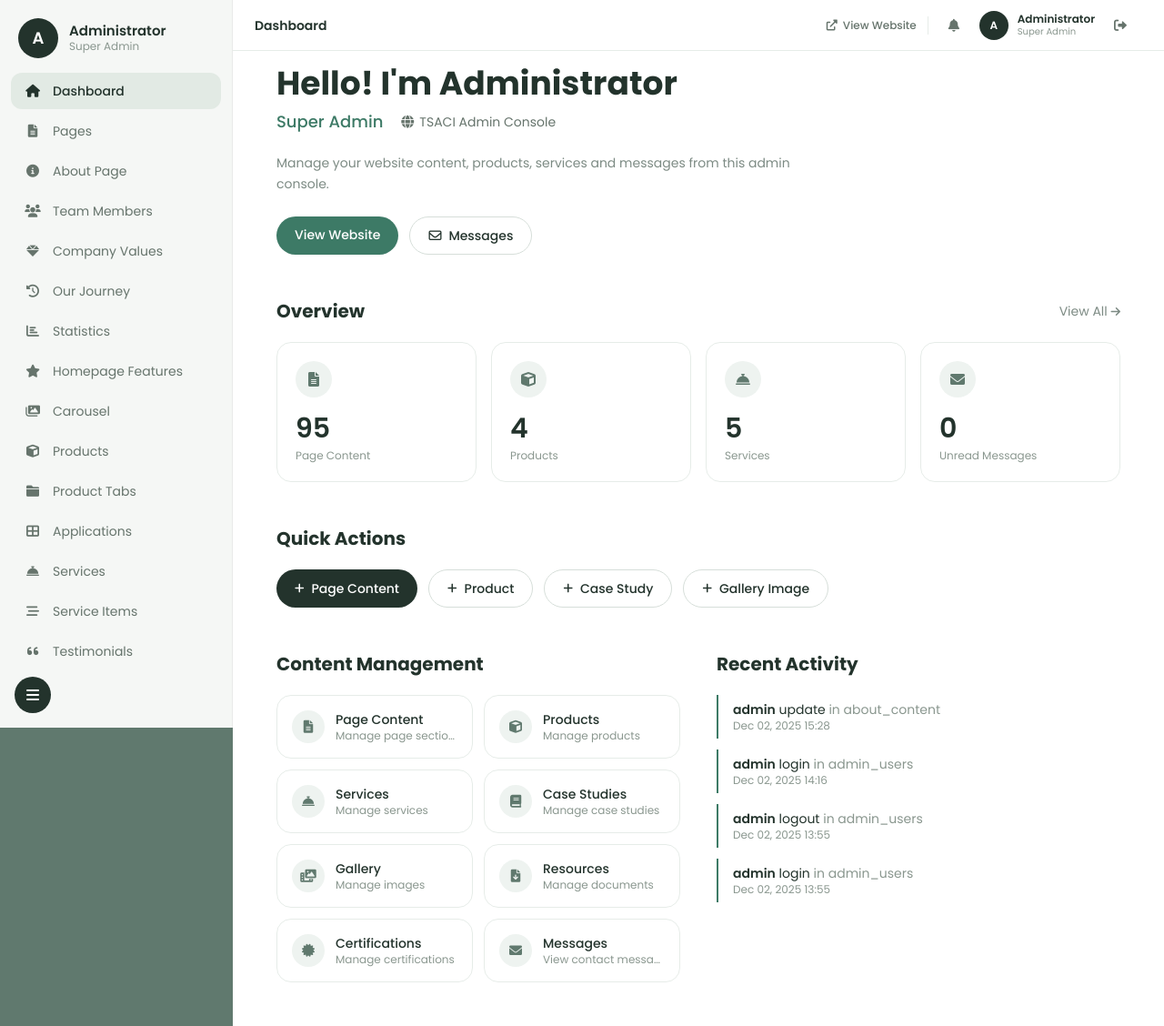
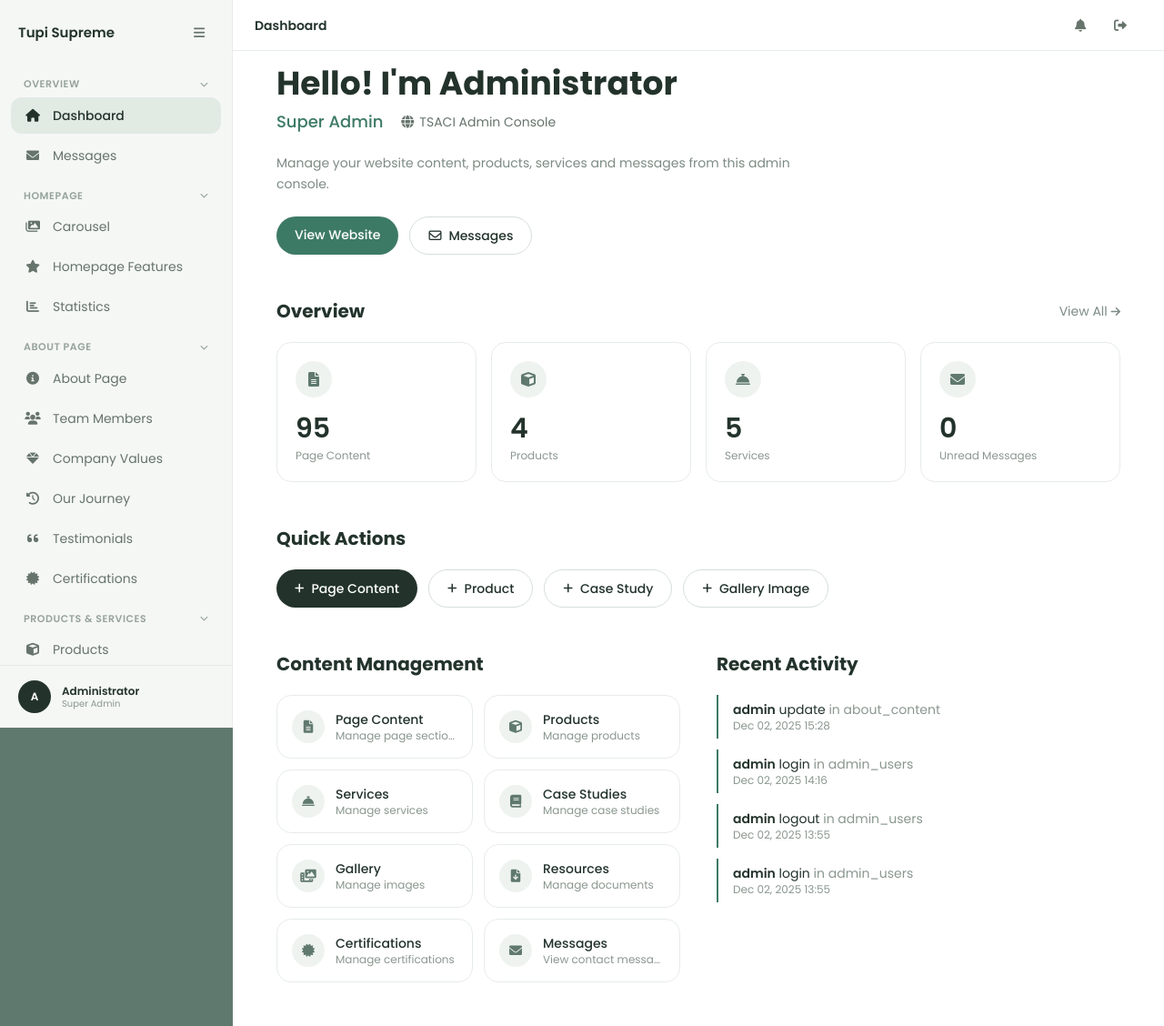
Before and after one commit to psworld143/tupi_supreme, a PHP site: page /tupi_supreme/admin/index.php in a window 1280 px wide. Shown: the whole page at 91% size. Run offline with PHP 8.4, Linux system fonts and the light colour scheme; a user stored in the database is signed in; data comes from the database, SQL or seed files in the repository; tables that the repository leaves empty hold one stand-in row (values such as "Sample post"); some libraries are stand-ins or nearby versions.

Commit message:
Reorganize admin sidebar into collapsible category groups and move user profile/logout to header/footer
- Restructure navigation from flat list into 7 categorized groups (Overview/Homepage/About/Products & Services/Media & Content/Contact & Footer/System)
- Add collapsible group headers with chevron icons and localStorage persistence for open/closed state
- Move user avatar/name/role from sidebar header to bottom footer block with smaller styling
- Remove "View Website" link and user info block

```diff
--- a/tsaci/admin/includes/header.php
+++ b/tsaci/admin/includes/header.php
@@ -9,11 +9,6 @@ if (!defined('ADMIN_ACCESS')) {
 <!-- Top header bar — spans the content area (right of the sidebar on desktop) -->
 <header id="admin-topbar" class="fixed top-0 left-0 right-0 lg:left-64 z-20 h-14 bg-white/95 backdrop-blur border-b border-[#e6ece8] flex items-center gap-3 pl-16 pr-4 lg:pl-6 lg:pr-8">
     <p class="min-w-0 flex-1 truncate text-sm font-semibold text-[#23332c]"><?php echo htmlspecialchars($header_title); ?></p>
-
-    <a href="../index.php" target="_blank" class="hidden sm:inline-flex items-center gap-1.5 text-xs font-medium text-[#66746c] hover:text-[#23332c] transition-colors">
-        <i class="fas fa-external-link-alt"></i> View Website
-    </a>
-    <span class="hidden sm:block w-px h-5 bg-[#e6ece8]"></span>
 
     <!-- Notifications -->
     <div class="relative flex-shrink-0">
@@ -50,14 +45,6 @@ if (!defined('ADMIN_ACCESS')) {
                 <?php endif; ?>
             </div>
             <a href="messages.php" class="block px-4 py-2.5 text-center text-xs font-medium text-[#3d7a66] hover:bg-[#f7faf8] border-t border-[#e6ece8] transition-colors">View all messages</a>
-        </div>
-    </div>
-
-    <div class="flex items-center gap-2.5">
-        <div class="w-8 h-8 rounded-full bg-[#23332c] text-white flex items-center justify-center text-xs font-semibold flex-shrink-0"><?php echo htmlspecialchars($avatar_initial); ?></div>
-        <div class="hidden sm:block leading-tight min-w-0">
-            <p class="text-xs font-semibold text-[#23332c] truncate max-w-[10rem]"><?php echo htmlspecialchars($display_name); ?></p>
-            <p class="text-[10px] text-[#8a978f] truncate"><?php echo htmlspecialchars($role_label); ?></p>
         </div>
     </div>
 
--- a/tsaci/admin/includes/sidebar.php
+++ b/tsaci/admin/includes/sidebar.php
@@ -21,47 +21,62 @@ if ($recent_res) {
 $display_name = $current_user['full_name'] ?: $current_user['username'];
 $avatar_initial = strtoupper(substr($display_name, 0, 1));
 $role_label = ucwords(str_replace('_', ' ', $current_user['role'] ?? 'Admin'));
+$site_short_name = 'Tupi Supreme';
 
-$nav_items = [
-    ['index.php',          'fa-home',           'Dashboard'],
-    ['pages.php',          'fa-file-alt',       'Pages'],
-    ['about.php',          'fa-info-circle',    'About Page'],
-    ['team-members.php',   'fa-users',          'Team Members'],
-    ['company-values.php', 'fa-gem',            'Company Values'],
-    ['timeline.php',       'fa-history',        'Our Journey'],
-    ['statistics.php',     'fa-chart-bar',      'Statistics'],
-    ['homepage-features.php','fa-star',         'Homepage Features'],
-    ['carousel.php',       'fa-images',         'Carousel'],
-    ['products.php',       'fa-cube',           'Products'],
-    ['product-tabs.php',   'fa-folder',         'Product Tabs'],
-    ['applications.php',   'fa-th-large',       'Applications'],
-    ['services.php',       'fa-concierge-bell', 'Services'],
-    ['service-items.php',  'fa-stream',         'Service Items'],
-    ['testimonials.php',   'fa-quote-left',     'Testimonials'],
-    ['case-studies.php',   'fa-book',           'Case Studies'],
-    ['gallery.php',        'fa-photo-video',    'Gallery'],
-    ['resources.php',      'fa-file-download',  'Resources'],
-    ['faqs.php',           'fa-question-circle','FAQs'],
-    ['office-hours.php',   'fa-clock',          'Office Hours'],
-    ['subject-options.php','fa-list-ul',        'Subject Options'],
-    ['contact-info.php',   'fa-address-book',   'Contact Info'],
-    ['social-media.php',   'fa-share-alt',      'Social Media'],
-    ['footer-links.php',   'fa-link',           'Footer Links'],
-    ['certifications.php', 'fa-certificate',    'Certifications'],
-];
-
-$account_items = [
-    ['site-settings.php',    'fa-sliders-h',   'Site Settings'],
-    ['login-background.php', 'fa-image',       'Login Background'],
-    ['settings.php',         'fa-cog',         'Settings'],
+$nav_groups = [
+    'Overview' => [
+        ['index.php',            'fa-home',           'Dashboard'],
+        ['messages.php',         'fa-envelope',       'Messages'],
+    ],
+    'Homepage' => [
+        ['carousel.php',         'fa-images',         'Carousel'],
+        ['homepage-features.php','fa-star',           'Homepage Features'],
+        ['statistics.php',       'fa-chart-bar',      'Statistics'],
+    ],
+    'About Page' => [
+        ['about.php',            'fa-info-circle',    'About Page'],
+        ['team-members.php',     'fa-users',          'Team Members'],
+        ['company-values.php',   'fa-gem',            'Company Values'],
+        ['timeline.php',         'fa-history',        'Our Journey'],
+        ['testimonials.php',     'fa-quote-left',     'Testimonials'],
+        ['certifications.php',   'fa-certificate',    'Certifications'],
+    ],
+    'Products & Services' => [
+        ['products.php',         'fa-cube',           'Products'],
+        ['product-tabs.php',     'fa-folder',         'Product Tabs'],
+        ['applications.php',     'fa-th-large',       'Applications'],
+        ['services.php',         'fa-concierge-bell', 'Services'],
+        ['service-items.php',    'fa-stream',         'Service Items'],
+        ['case-studies.php',     'fa-book',           'Case Studies'],
+    ],
+    'Media & Content' => [
+        ['pages.php',            'fa-file-alt',       'Pages'],
+        ['gallery.php',          'fa-photo-video',    'Gallery'],
+        ['resources.php',        'fa-file-download',  'Resources'],
+        ['faqs.php',             'fa-question-circle','FAQs'],
+    ],
+    'Contact & Footer' => [
+        ['contact-info.php',     'fa-address-book',   'Contact Info'],
+        ['office-hours.php',     'fa-clock',          'Office Hours'],
+        ['subject-options.php',  'fa-list-ul',        'Subject Options'],
+        ['social-media.php',     'fa-share-alt',      'Social Media'],
+        ['footer-links.php',     'fa-link',           'Footer Links'],
+    ],
+    'System' => [
+        ['site-settings.php',    'fa-sliders-h',      'Site Settings'],
+        ['login-background.php', 'fa-image',          'Login Background'],
+        ['settings.php',         'fa-cog',            'Settings'],
+    ],
 ];
 
 // Friendly page title for the top header bar
 $header_title = 'Admin';
-foreach (array_merge($nav_items, [['messages.php', '', 'Messages']], $account_items) as $item) {
+foreach ($nav_groups as $items) {
+    foreach ($items as $item) {
         if ($current_page === $item[0]) {
             $header_title = $item[2];
-        break;
+            break 2;
+        }
     }
 }
 ?>
@@ -72,15 +87,13 @@ foreach (array_merge($nav_items, [['messages.php', '', 'Messages']], $account_it
 
 <!-- Sidebar -->
 <aside id="sidebar" class="fixed top-0 bottom-0 left-0 z-40 w-64 transition-all duration-300 -translate-x-full lg:translate-x-0 bg-[#f5f7f5] text-[#45524b] lg:border-r lg:border-black/5 flex flex-col">
-    <!-- Profile header (pinned — stays put while the nav scrolls) -->
+    <!-- Sidebar header (pinned — stays put while the nav scrolls) -->
     <div class="sidebar-header flex items-center gap-3 px-5 pt-5 pb-4 flex-shrink-0">
-        <div class="w-11 h-11 rounded-full bg-[#23332c] text-white flex items-center justify-center font-semibold text-lg flex-shrink-0">
-            <?php echo htmlspecialchars($avatar_initial); ?>
-        </div>
-        <div class="sidebar-label min-w-0 flex-1">
-            <p class="font-semibold text-[15px] text-[#23332c] leading-tight truncate"><?php echo htmlspecialchars($display_name); ?></p>
-            <p class="text-xs text-[#8a978f] truncate"><?php echo htmlspecialchars($role_label); ?></p>
-        </div>
+        <p class="sidebar-label min-w-0 flex-1 font-semibold text-[15px] text-[#23332c] truncate"><?php echo htmlspecialchars($site_short_name); ?></p>
+        <!-- Desktop collapse button -->
+        <button id="sidebar-collapse" type="button" title="Collapse sidebar" class="hidden lg:flex w-8 h-8 rounded-full text-[#66746c] hover:bg-[#eaf0ec] hover:text-[#23332c] items-center justify-center transition-colors flex-shrink-0">
+            <i class="fas fa-bars text-sm"></i>
+        </button>
         <!-- Mobile close button -->
         <button id="sidebar-close" class="lg:hidden text-[#66746c] hover:text-[#23332c]">
             <i class="fas fa-times text-xl"></i>
@@ -88,46 +101,44 @@ foreach (array_merge($nav_items, [['messages.php', '', 'Messages']], $account_it
     </div>
 
     <div class="sidebar-scroll flex-1 overflow-y-auto px-3 pb-5">
-        <!-- Navigation Menu -->
-        <nav class="space-y-1">
-            <?php foreach ($nav_items as $item):
+        <?php foreach ($nav_groups as $group_label => $items):
+            $group_key = strtolower(preg_replace('/[^a-z0-9]+/i', '-', $group_label));
+            $group_has_active = false;
+            foreach ($items as $it) {
+                if ($it[0] === $current_page) { $group_has_active = true; break; }
+            }
+        ?>
+            <div class="nav-group<?php echo $group_has_active ? ' has-active' : ''; ?>" data-group="<?php echo $group_key; ?>">
+                <button type="button" class="nav-group-toggle section-label flex w-full items-center justify-between px-3.5 pt-4 pb-1.5 text-[11px] font-semibold uppercase tracking-wider text-[#96a39b] hover:text-[#66746c] transition-colors" aria-expanded="true">
+                    <span><?php echo $group_label; ?></span>
+                    <i class="fas fa-chevron-down text-[9px] transition-transform duration-200"></i>
+                </button>
+                <nav class="nav-group-items space-y-1">
+                    <?php foreach ($items as $item):
                         $is_active = $current_page === $item[0];
                     ?>
                         <a href="<?php echo $item[0]; ?>" title="<?php echo $item[2]; ?>" class="flex items-center gap-3 px-3.5 py-2.5 rounded-xl text-sm transition-colors <?php echo $is_active ? 'bg-[#e2eae4] text-[#23332c] font-medium' : 'text-[#66746c] hover:bg-[#eaf0ec] hover:text-[#23332c]'; ?>">
                             <i class="fas <?php echo $item[1]; ?> w-5 text-center"></i>
                             <span class="sidebar-label"><?php echo $item[2]; ?></span>
-                </a>
-            <?php endforeach; ?>
-
-            <a href="messages.php" title="Messages" class="flex items-center gap-3 px-3.5 py-2.5 rounded-xl text-sm transition-colors <?php echo $current_page == 'messages.php' ? 'bg-[#e2eae4] text-[#23332c] font-medium' : 'text-[#66746c] hover:bg-[#eaf0ec] hover:text-[#23332c]'; ?>">
-                <i class="fas fa-envelope w-5 text-center"></i>
-                <span class="sidebar-label">Messages</span>
-                <?php if ($unread_messages > 0): ?>
+                            <?php if ($item[0] === 'messages.php' && $unread_messages > 0): ?>
                                 <span class="sidebar-badge ml-auto bg-[#23332c] text-white text-[10px] font-semibold rounded-full px-2 py-0.5"><?php echo $unread_messages; ?></span>
                             <?php endif; ?>
-            </a>
-        </nav>
-
-        <!-- Account section -->
-        <p class="section-label px-3.5 pt-6 pb-2 text-[11px] font-semibold uppercase tracking-wider text-[#96a39b]">Account</p>
-        <nav class="space-y-1">
-            <?php foreach ($account_items as $item):
-                $is_active = $current_page === $item[0];
-                $is_logout = $item[0] === 'logout.php';
-            ?>
-                <a href="<?php echo $item[0]; ?>" title="<?php echo $item[2]; ?>" class="user-link flex items-center gap-3 px-3.5 py-2.5 rounded-xl text-sm transition-colors <?php echo $is_logout ? 'text-red-500 hover:bg-red-50' : ($is_active ? 'bg-[#e2eae4] text-[#23332c] font-medium' : 'text-[#66746c] hover:bg-[#eaf0ec] hover:text-[#23332c]'); ?>">
-                    <i class="fas <?php echo $item[1]; ?> w-5 text-center"></i>
-                    <span class="sidebar-label"><?php echo $item[2]; ?></span>
                         </a>
                     <?php endforeach; ?>
                 </nav>
             </div>
+        <?php endforeach; ?>
+    </div>
 
-    <!-- Bottom toggle (matches the dark round button in the reference) -->
-    <div class="sidebar-footer p-4">
-        <button id="sidebar-collapse" type="button" title="Collapse sidebar" class="hidden lg:flex w-10 h-10 rounded-full bg-[#23332c] text-white items-center justify-center hover:bg-[#3a4a41] transition-colors">
-            <i class="fas fa-bars"></i>
-        </button>
+    <!-- Bottom profile block -->
+    <div class="sidebar-footer flex items-center gap-3 px-5 py-4 border-t border-black/5 flex-shrink-0">
+        <div class="w-9 h-9 rounded-full bg-[#23332c] text-white flex items-center justify-center text-xs font-semibold flex-shrink-0">
+            <?php echo htmlspecialchars($avatar_initial); ?>
+        </div>
+        <div class="sidebar-label min-w-0 leading-tight">
+            <p class="text-xs font-semibold text-[#23332c] truncate"><?php echo htmlspecialchars($display_name); ?></p>
+            <p class="text-[10px] text-[#8a978f] truncate"><?php echo htmlspecialchars($role_label); ?></p>
+        </div>
     </div>
 </aside>
 
@@ -200,6 +211,14 @@ foreach (array_merge($nav_items, [['messages.php', '', 'Messages']], $account_it
         background-color: #c0ccc5;
     }
 
+    /* Collapsible nav groups — closed state hides items and rotates the chevron */
+    .nav-group.closed .nav-group-items {
+        display: none;
+    }
+    .nav-group.closed .nav-group-toggle .fa-chevron-down {
+        transform: rotate(-90deg);
+    }
+
     @media (min-width: 1024px) {
         /* Clear the full-height sidebar (16rem panel, flush edges) */
         .lg\:ml-64 {
@@ -227,10 +246,16 @@ foreach (array_merge($nav_items, [['messages.php', '', 'Messages']], $account_it
             padding-right: 0;
         }
         body.sidebar-collapsed #sidebar .sidebar-footer {
-            display: flex;
             justify-content: center;
             padding-left: 0;
             padding-right: 0;
+        }
+        /* Icon rail ignores group open/closed state — all icons stay reachable */
+        body.sidebar-collapsed .nav-group.closed .nav-group-items {
+            display: block;
+        }
+        body.sidebar-collapsed .nav-group + .nav-group {
+            margin-top: 0.5rem;
         }
         body.sidebar-collapsed .lg\:ml-64 {
             margin-left: 4rem !important;
@@ -359,4 +384,33 @@ foreach (array_merge($nav_items, [['messages.php', '', 'Messages']], $account_it
         if (e.target.closest('a')) saveSidebarScroll();
     });
     window.addEventListener('pagehide', saveSidebarScroll);
+
+    // Collapsible nav groups — open by default; manually closed groups are
+    // remembered in localStorage, except the group holding the current page
+    // which always opens so the active link stays visible.
+    const NAV_GROUPS_KEY = 'tsaci_sidebar_nav_groups';
+    let navGroupState = {};
+    try {
+        navGroupState = JSON.parse(localStorage.getItem(NAV_GROUPS_KEY) || '{}') || {};
+    } catch (e) {
+        navGroupState = {};
+    }
+
+    document.querySelectorAll('#sidebar .nav-group').forEach(function(group) {
+        const toggle = group.querySelector('.nav-group-toggle');
+        if (!toggle) return;
+
+        const open = group.classList.contains('has-active') || navGroupState[group.dataset.group] !== false;
+        group.classList.toggle('closed', !open);
+        toggle.setAttribute('aria-expanded', open ? 'true' : 'false');
+
+        toggle.addEventListener('click', function() {
+            const closed = group.classList.toggle('closed');
+            navGroupState[group.dataset.group] = !closed;
+            toggle.setAttribute('aria-expanded', closed ? 'false' : 'true');
+            try {
+                localStorage.setItem(NAV_GROUPS_KEY, JSON.stringify(navGroupState));
+            } catch (e) {}
+        });
+    });
 </script>
```
Lines whose indentation alone changed are shown as unchanged.
